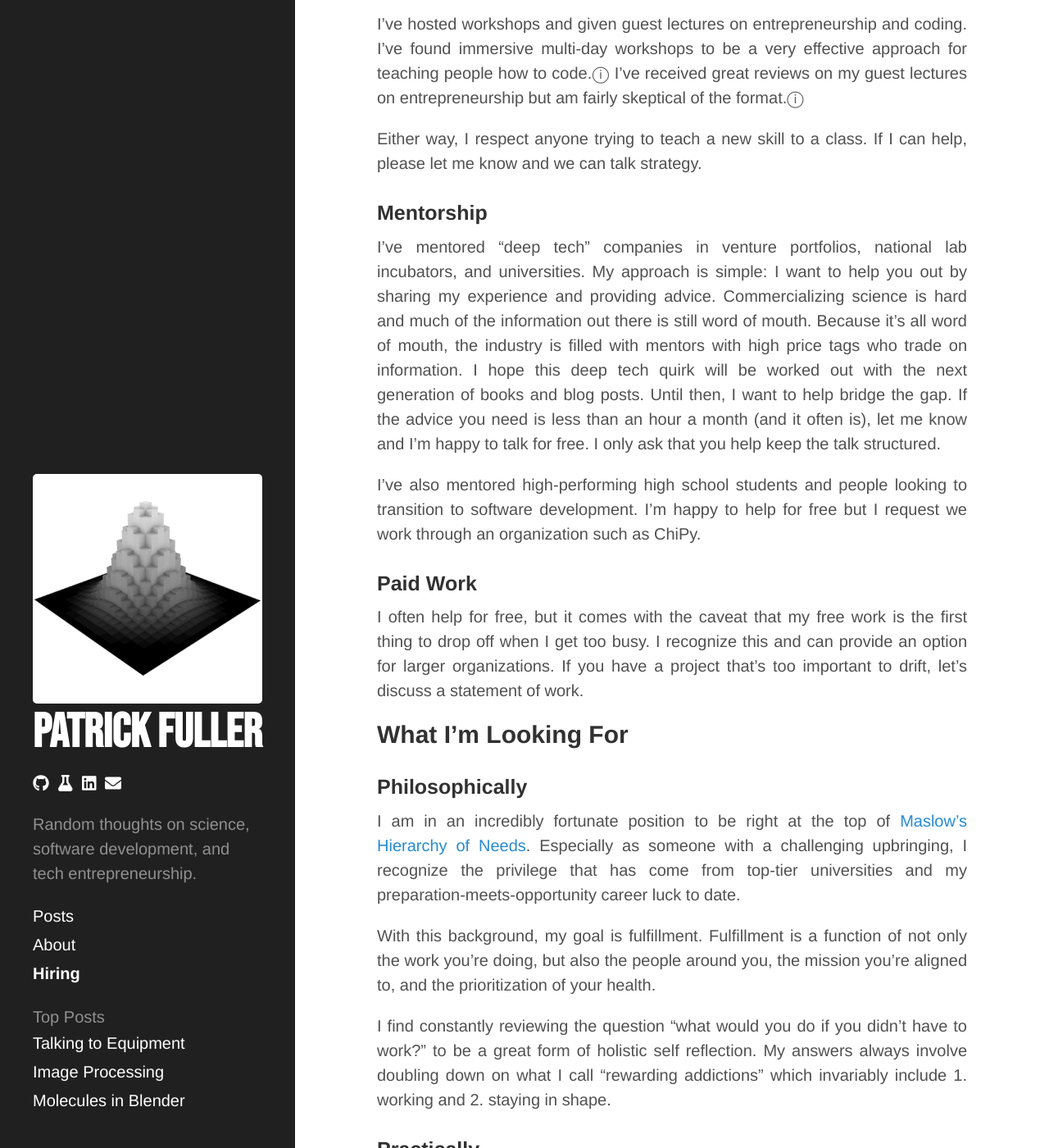
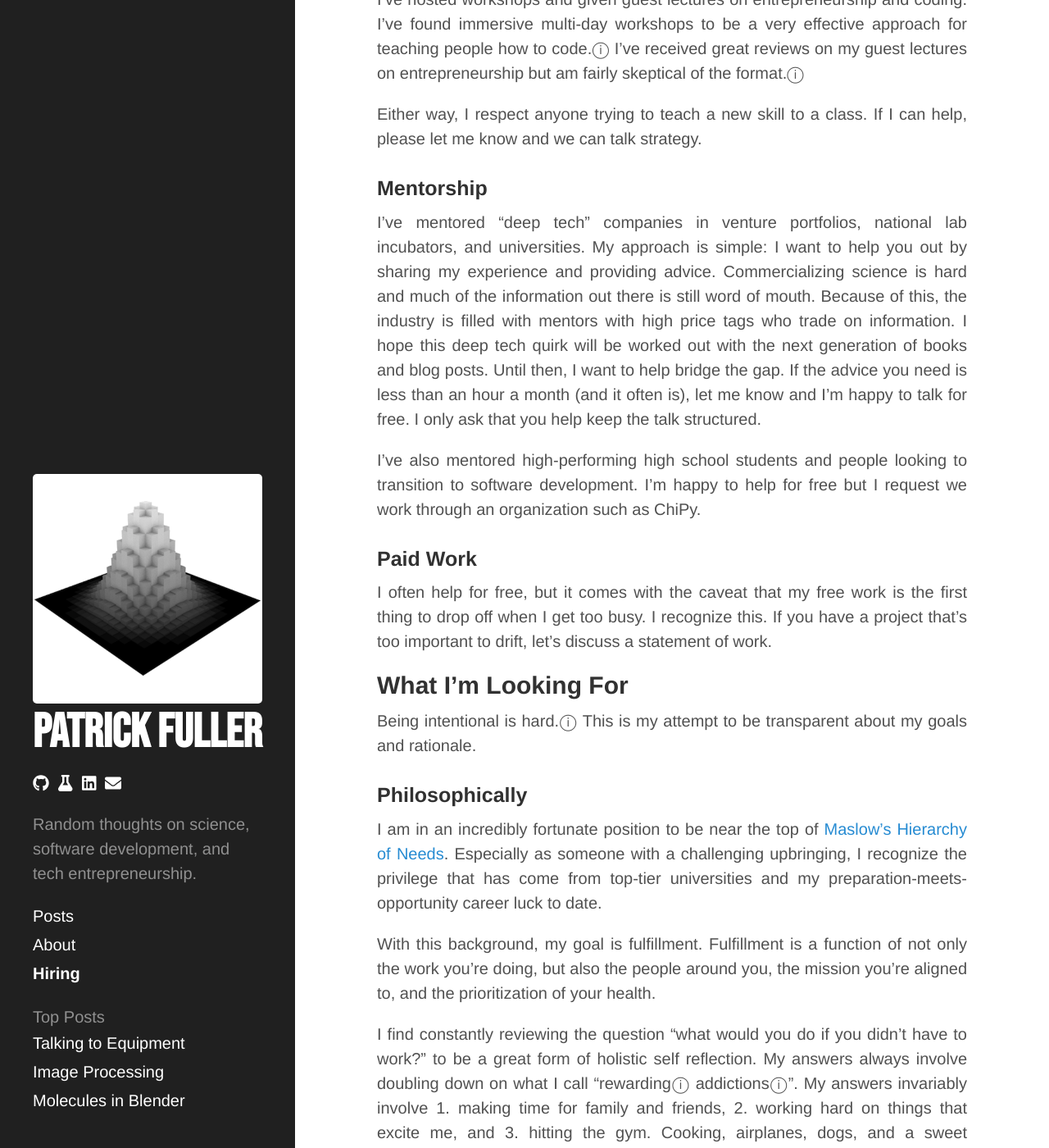
Before and after one commit to patrickfuller/patrickfuller.github.io, a Jekyll site: the page built from _posts/2021-11-29-hiring.md, in a window 1280 px wide and 1400 px high, scrolled down 1416 px. Shown: the whole window at 82% size. Built offline with Jekyll 4.4.1, drawn with Linux system fonts in a browser that asks for light colours; comment, search, counter and statistics services are not loaded; some of the changed text lies outside the part shown.

Commit message:
Review Hiring page

```diff
--- a/_posts/2021-11-29-hiring.md
+++ b/_posts/2021-11-29-hiring.md
@@ -18,42 +18,46 @@
 
 ### Talks
 
-I've given talks to incubators, national labs, and universities on starting a deep tech company, with topics ranging from founding team dynamics (never undervalue the skills you don't have!) to making sure you're hiring the right people (avoid hiring inferiors to minimize dilution!). I've also spoken on reproducibility in scientific software development and recently talked through NuMat's software development work at a Chicago Python meetup.
+I've given talks to incubators, national labs, and universities on starting a deep tech company, with topics ranging from founding team dynamics<span title="Never undervalue the skills you don't have!">ⓘ</span> to making sure you're hiring the right people<span title="Avoid hiring inferiors to minimize dilution!">ⓘ</span>. I've also spoken on reproducibility in scientific software development and recently talked through NuMat's software development work at a Chicago Python meetup.
 
 If you'd like me to give a talk, please reach out. In most cases, I'm happy to present for free. My one request - if you want me to present a specific topic, please give me a few weeks of buffer to write something up.
 
 ### Classes
 
-I've hosted workshops and given guest lectures on entrepreneurship and coding. I've found immersive multi-day workshops to be a very effective approach for teaching people how to code.<span title="I have a soft spot for teaching mid-career administrators enough code for them to solve their own problems. I believe that every professional should be able to make a simple throwaway script, if only to be aware of what their computer is capable of.">ⓘ</span> I've received great reviews on my guest lectures on entrepreneurship but am fairly skeptical of the format.<span title="I've found most startup advice to be either too broad to be actionable or too specific to be relevant. It's tough to balance but I think the best way to teach the topic is to collect and answer specific questions from early-stage startup incubators.">ⓘ</span>
+I've hosted workshops and given guest lectures on entrepreneurship and coding. I've found immersive multi-day workshops to be a very effective approach for teaching people how to code.<span title="I have a soft spot for teaching mid-career administrators enough code for them to solve their own problems. I believe that every professional should be able to make a simple throwaway script, if only to be aware of what their computer is capable of.">ⓘ</span> I've received great reviews on my guest lectures on entrepreneurship but am fairly skeptical of the format.<span title="I've found most startup advice to be either too broad to be actionable or too specific to be relevant. It's tough to balance but I think the best way to teach the topic is to collect and answer questions from early-stage startup incubators.">ⓘ</span>
 
 Either way, I respect anyone trying to teach a new skill to a class. If I can help, please let me know and we can talk strategy.
 
 ### Mentorship
 
-I've mentored "deep tech" companies in venture portfolios, national lab incubators, and universities. My approach is simple: I want to help you out by sharing my experience and providing advice. Commercializing science is hard and much of the information out there is still word of mouth. Because it's all word of mouth, the industry is filled with mentors with high price tags who trade on information. I hope this deep tech quirk will be worked out with the next generation of books and blog posts. Until then, I want to help bridge the gap. If the advice you need is less than an hour a month (and it often is), let me know and I'm happy to talk for free. I only ask that you help keep the talk structured.
+I've mentored "deep tech" companies in venture portfolios, national lab incubators, and universities. My approach is simple: I want to help you out by sharing my experience and providing advice. Commercializing science is hard and much of the information out there is still word of mouth. Because of this, the industry is filled with mentors with high price tags who trade on information. I hope this deep tech quirk will be worked out with the next generation of books and blog posts. Until then, I want to help bridge the gap. If the advice you need is less than an hour a month (and it often is), let me know and I'm happy to talk for free. I only ask that you help keep the talk structured.
 
 I've also mentored high-performing high school students and people looking to transition to software development. I'm happy to help for free but I request we work through an organization such as ChiPy.
 
 ### Paid Work
 
-I often help for free, but it comes with the caveat that my free work is the first thing to drop off when I get too busy. I recognize this and can provide an option for larger organizations. If you have a project that's too important to drift, let's discuss a statement of work.
+I often help for free, but it comes with the caveat that my free work is the first thing to drop off when I get too busy. I recognize this. If you have a project that's too important to drift, let's discuss a statement of work.
 
 ## What I'm Looking For
 
+Being intentional is hard.<span title="When hiring, I like giving 'A or B' questions to candidates. Almost everyone replies 'A and B' and then waits nervously to see if there was a right answer. This is not an issue with the candidates but rather our broader system. We'll lie about our interests to get accepted to jobs that don't fulfill us.">ⓘ</span> This is my attempt to be transparent about my goals and rationale.
+
 ### Philosophically
 
-I am in an incredibly fortunate position to be right at the top of [Maslow's Hierarchy of Needs](https://en.wikipedia.org/wiki/Maslow%27s_hierarchy_of_needs#/media/File:Maslow's_Hierarchy_of_Needs2.svg). Especially as someone with a challenging upbringing, I recognize the privilege that has come from top-tier universities and my preparation-meets-opportunity career luck to date.
+I am in an incredibly fortunate position to be near the top of [Maslow's Hierarchy of Needs](https://en.wikipedia.org/wiki/Maslow%27s_hierarchy_of_needs#/media/File:Maslow's_Hierarchy_of_Needs2.svg). Especially as someone with a challenging upbringing, I recognize the privilege that has come from top-tier universities and my preparation-meets-opportunity career luck to date.
 
 With this background, my goal is fulfillment. Fulfillment is a function of not only the work you're doing, but also the people around you, the mission you're aligned to, and the prioritization of your health.
 
-I find constantly reviewing the question "what would you do if you didn't have to work?" to be a great form of holistic self reflection. My answers always involve doubling down on what I call "rewarding addictions" which invariably include 1. working and 2. staying in shape.
+I find constantly reviewing the question "what would you do if you didn't have to work?" to be a great form of holistic self reflection. My answers always involve doubling down on what I call "rewarding<span title="My college rowing coach broke life into 'fun' and 'rewarding'. Fun fulfills initially but dulls over time. Reward is hard initially but fulfills over time. Fulfillment comes from being intentional about how you split your fun vs. rewarding 'portfolio'.">ⓘ</span> addictions<span title="This came from a SciPy talk back in 2012. The comment was 'Coding is not a passion. It's an addiction.' It's a constant cycle of frustration followed by a small dopamine hit. I've found this pattern to hold true for my favorite activities.">ⓘ</span>". My answers invariably involve 1. making time for family and friends, 2. working hard on things that excite me, and 3. hitting the gym. Cooking, airplanes, dogs, and a sweet workshop also find their way in from time to time.
 
 ### Practically
 
+What does this mean for me today?
+
 * I need to be useful.<span title="This sounds simple but is difficult in practice. People with my background often end up on committees/boards with lots of vague prestige but no firm goals. These are draining.">ⓘ</span>
-* I prefer to work toward solving important challenges, particularly in personal health and clean energy.
-* I enjoy fixing things that are broken, be they technical or organizational. I also like building physical products.
+* I prefer to work toward solving challenges I feel are important, particularly in personal health and energy efficiency.
+* I enjoy fixing things that are broken, be they technical or organizational.
 * I love to code (particularly Python) and will find a way to use it in anything I do.
-* I'm going to live in Chicago and/or Boston.
+* I'm going to live in Chicago<span title="I'm on year 12 of what was supposed to be a 4-year stint before moving back east. Chicago is an amazing city.">ⓘ</span> and/or Boston<span title="I'm a native Rhode Islander with a major soft spot for the Boston area. I have family and friends in the area, and I've been increasingly splitting my time between both cities.">ⓘ</span>.
 
 If you're interested in continuing the conversation, please [email me](mailto:patrickfuller@gmail.com).
```
